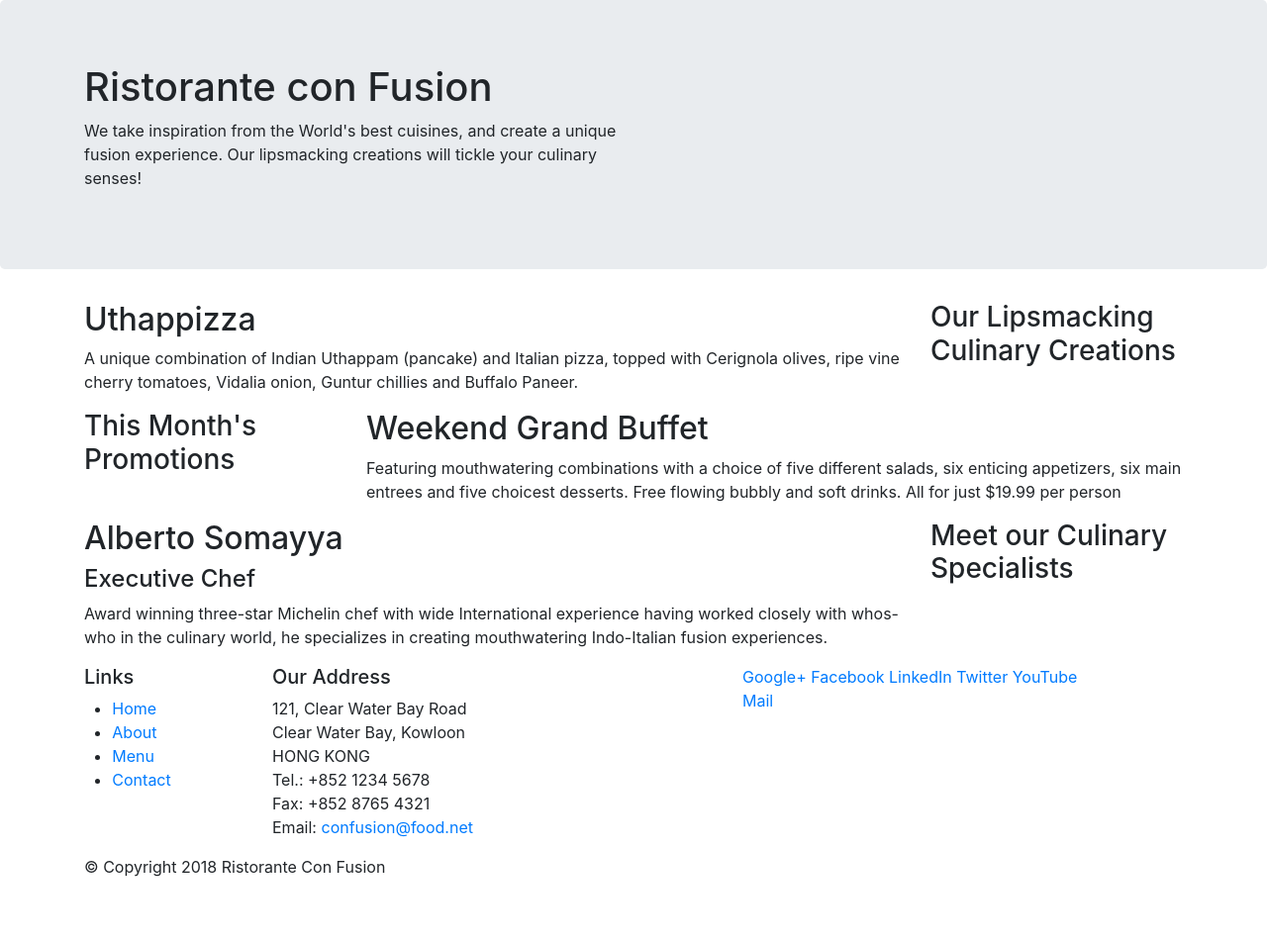
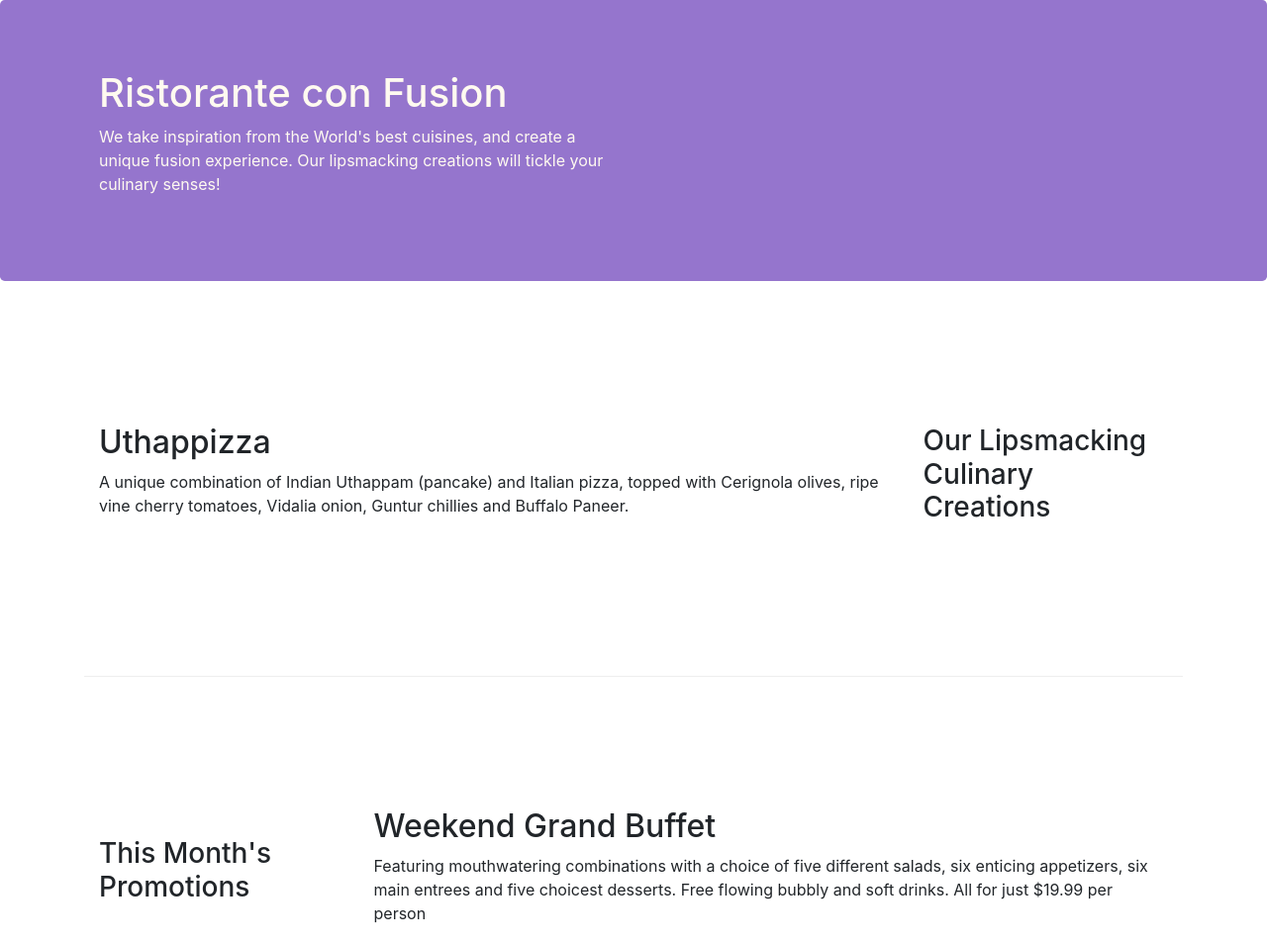
Before and after one commit to yesi-aracawa/web-of-things, a website: page index.html in a window 1280 px wide. Shown: the top 954 px of the page at 99% size. Before the commit the page ends 904 px from the top, so only its background shows below. Drawn offline with nearby package versions, Linux system fonts and the light colour scheme.

Commit message:
feat: front-B4 Bootstrap Grid Part 2

```diff
--- /dev/null
+++ b/css/styles.css
@@ -0,0 +1,30 @@
+.row-header{
+    margin:0px auto;
+    padding:0px;
+}
+
+.row-content {
+    margin:0px auto;
+    padding: 50px 0px 50px 0px;
+    border-bottom: 1px ridge;
+    min-height:400px;
+}
+
+.jumbotron {
+    padding:70px 30px 70px 30px;
+    margin:0px auto;
+    background: #9575CD ;
+    color:floralwhite;
+}
+
+address{
+    font-size:80%;
+    margin:0px;
+    color:#0f0f0f;
+}
+
+.footer{
+    background-color: #D1C4E9;
+    margin:0px auto;
+    padding: 20px 0px 20px 0px;
+}
--- a/index.html
+++ b/index.html
@@ -14,13 +14,14 @@
       rel="stylesheet"
       href="node_modules/bootstrap/dist/css/bootstrap.min.css"
     />
+    <link href="css/styles.css" rel="stylesheet" />
     <title>Ristorante Con Fusion</title>
   </head>
 
   <body>
     <header class="jumbotron">
       <div class="container">
-        <div class="row">
+        <div class="row row-header">
           <div class="col-12 col-sm-6">
             <h1>Ristorante con Fusion</h1>
             <p>
@@ -35,7 +36,7 @@
     </header>
 
     <div class="container">
-      <div class="row">
+      <div class="row row-content align-items-center">
         <div class="col-12 col-sm-4 order-sm-last col-md-3">
           <h3>Our Lipsmacking Culinary Creations</h3>
         </div>
@@ -49,7 +50,7 @@
         </div>
       </div>
 
-      <div class="row">
+      <div class="row row-content align-items-center">
         <div class="col-12 col-sm-4 col-md-3">
           <h3>This Month's Promotions</h3>
         </div>
@@ -64,7 +65,7 @@
         </div>
       </div>
 
-      <div class="row">
+      <div class="row row-content align-items-center">
         <div class="col-12 col-sm-4 order-sm-last col-md-3">
           <h3>Meet our Culinary Specialists</h3>
         </div>
@@ -81,12 +82,12 @@
       </div>
     </div>
 
-    <footer>
+    <footer class="footer">
       <div class="container">
         <div class="row">
-          <div class="col-4 col-sm-2">
+          <div class="col-4 offset-1 col-sm-2">
             <h5>Links</h5>
-            <ul class="col-4 offset-1 col-sm-2">
+            <ul class="list-unstyled">
               <li><a href="#">Home</a></li>
               <li><a href="#">About</a></li>
               <li><a href="#">Menu</a></li>
@@ -104,8 +105,8 @@
               Email: <a href="mailto:confusion@food.net">confusion@food.net</a>
             </address>
           </div>
-          <div class="col-12 col-sm-4">
-            <div>
+          <div class="col-12 col-sm-4 align-self-center">
+            <div class="text-center">
               <a href="http://google.com/+">Google+</a>
               <a href="http://www.facebook.com/profile.php?id=">Facebook</a>
               <a href="http://www.linkedin.com/in/">LinkedIn</a>
@@ -115,7 +116,7 @@
             </div>
           </div>
         </div>
-        <div class="row">
+        <div class="row justify-content-center">
           <div class="col-auto">
             <p>© Copyright 2018 Ristorante Con Fusion</p>
           </div>
```
